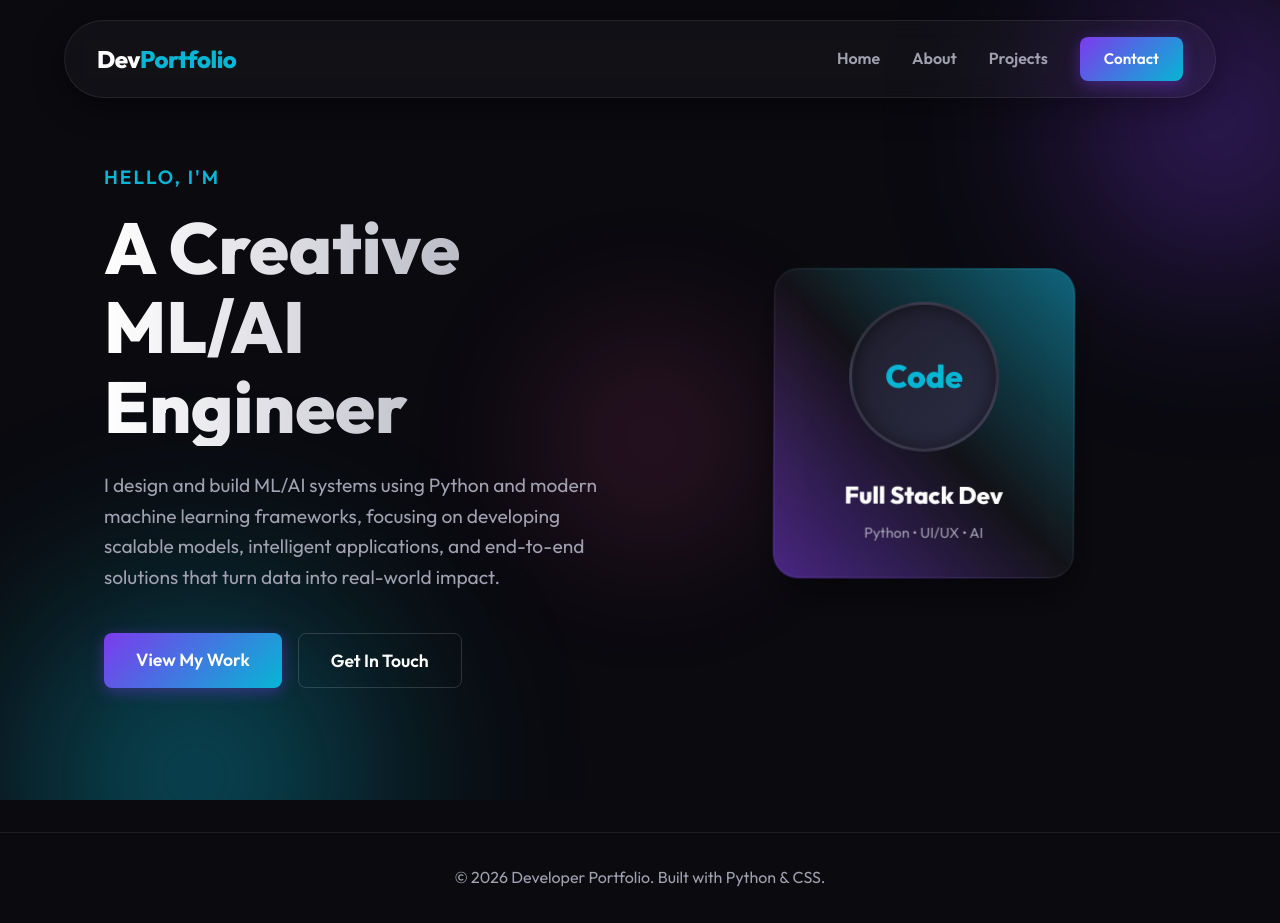
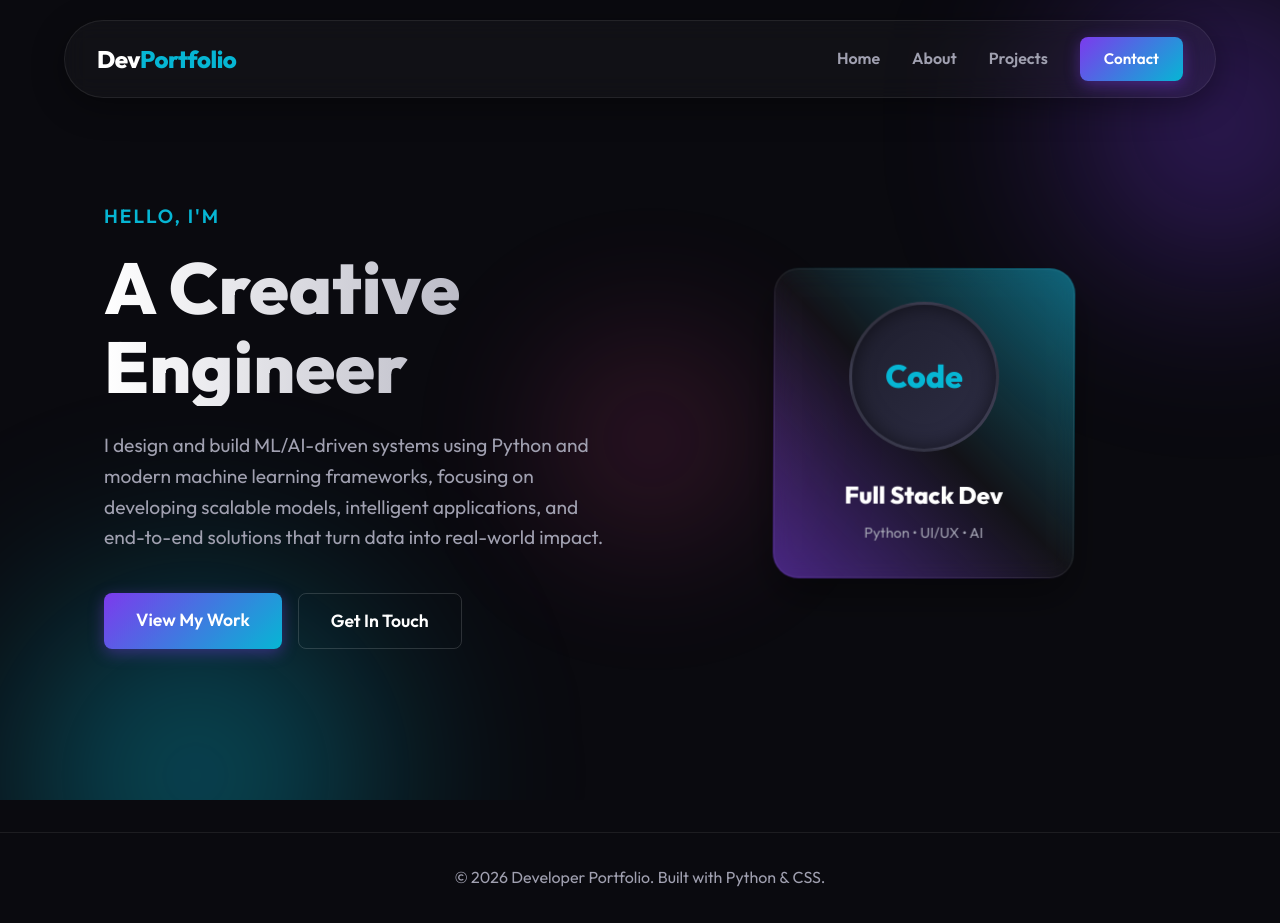
Before and after one commit to yusufadepoju1/Portfolio_website, a Flask app: page / in a window 1280 px wide. Run offline with Flask 3, Linux system fonts and the light colour scheme.

Commit message:
fix deployment script paths5

```diff
--- a/templates/index.html
+++ b/templates/index.html
@@ -4,8 +4,9 @@
 <section class="hero">
     <div class="hero-content fade-in">
         <p class="greeting">Hello, I'm</p>
-        <h1 class="glitch-text">A Creative<br>ML/AI Engineer</h1>
-        <p class="hero-desc">I design and build ML/AI systems using Python and modern machine learning frameworks, focusing on developing scalable models, intelligent applications, and end-to-end solutions that turn data into real-world impact.</p>
+        <h1 class="glitch-text">A Creative<br><ML>
+        <AI></AI> Engineer</h1>
+        <p class="hero-desc">I design and build ML/AI-driven systems using Python and modern machine learning frameworks, focusing on developing scalable models, intelligent applications, and end-to-end solutions that turn data into real-world impact.</p>
         <div class="hero-cta">
             <a href="/projects" class="btn-primary lg">View My Work</a>
             <a href="/contact" class="btn-secondary lg">Get In Touch</a>
```
